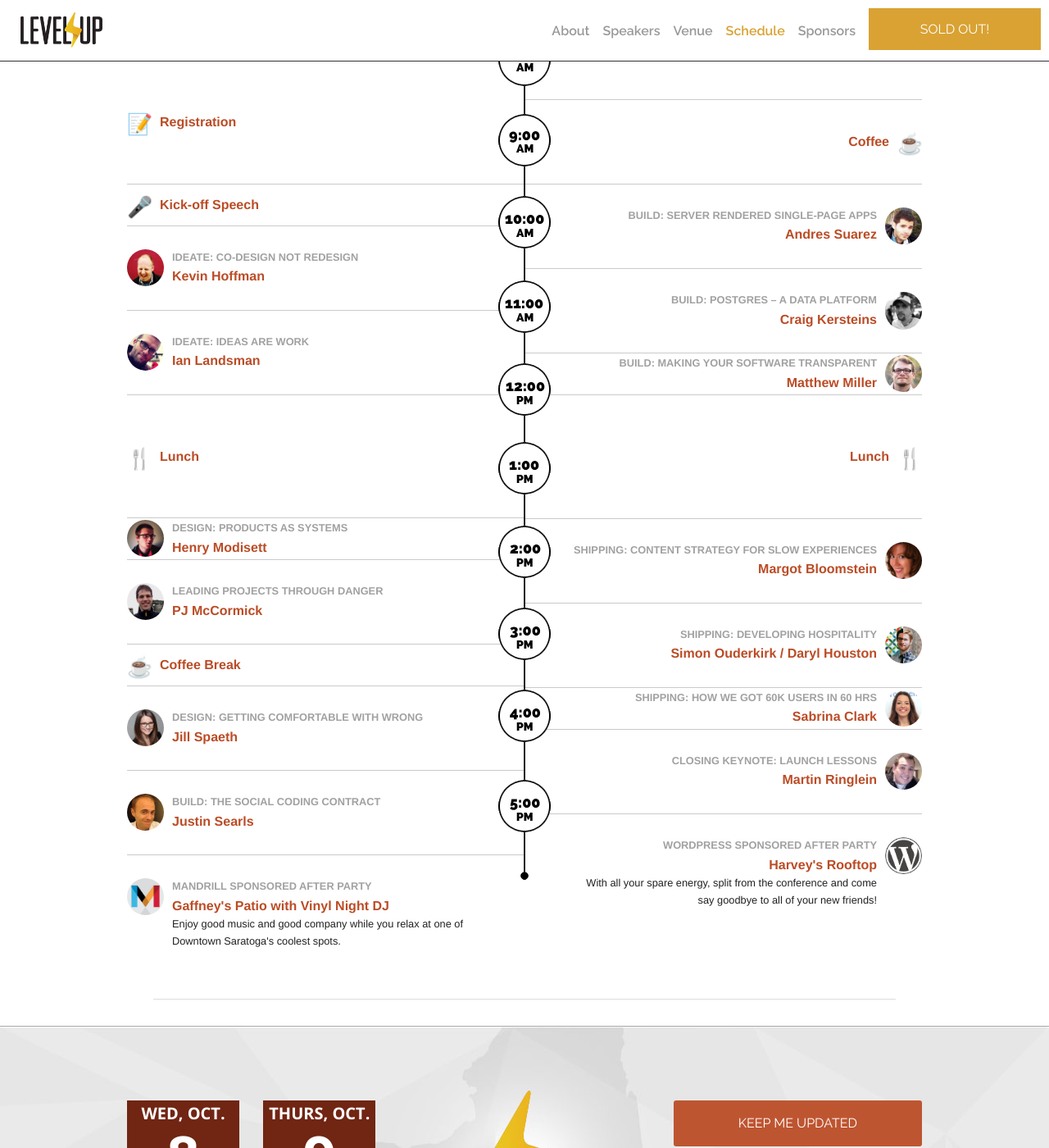
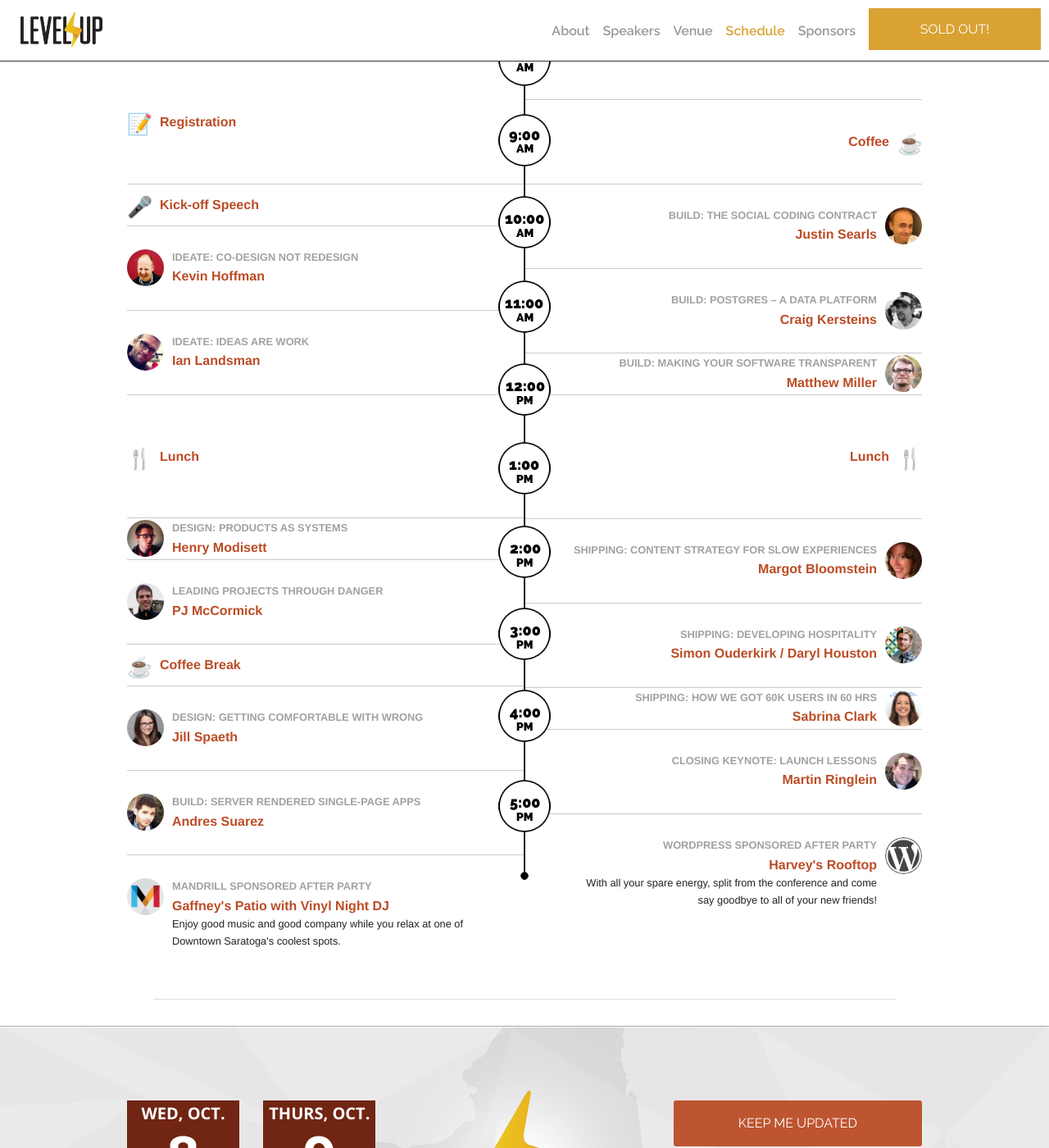
Before and after one commit to madglory/level-up, a Jekyll site: the page built from index.html, in a window 1280 px wide and 1400 px high, scrolled down 6029 px. Shown: the whole window at 82% size. Built offline with Jekyll 4.4.1, drawn with Linux system fonts in a browser that asks for light colours; emoji names are drawn with the system emoji font; comment, search, counter and statistics services are not loaded.

Commit message:
Swap Justin / Andres Time

```diff
--- a/_data/schedule.yaml
+++ b/_data/schedule.yaml
@@ -52,12 +52,12 @@
     length: 60
     description:
     image: /img/jill-spaeth.jpg
-  - title: Justin Searls
-    section: "Build: The Social Coding Contract"
+  - title: Andres Suarez
+    section: "Build: Server Rendered Single-Page Apps"
     time: 430pm
     length: 60
     description:
-    image: /img/justin-searls.jpg
+    image: /img/Andres-Suarez.jpg
   - title: "Gaffney's Patio with Vinyl Night DJ"
     section: Mandrill Sponsored After Party
     time: 530pm
@@ -71,12 +71,12 @@
     length: 60
     description:
     image: http://cdn.jsdelivr.net/emojione/assets/png/2615.png
-  - title: Andres Suarez
-    section: "Build: Server rendered single-page apps"
+  - title: Justin Searls
+    section: "Build: The Social Coding Contract"
     time: 930am
     length: 60
     description:
-    image: /img/andres-suarez.jpg
+    image: /img/justin-searls.jpg
   - title: Craig Kersteins
     section: "Build: Postgres – A data platform"
     time: 1030am
```
